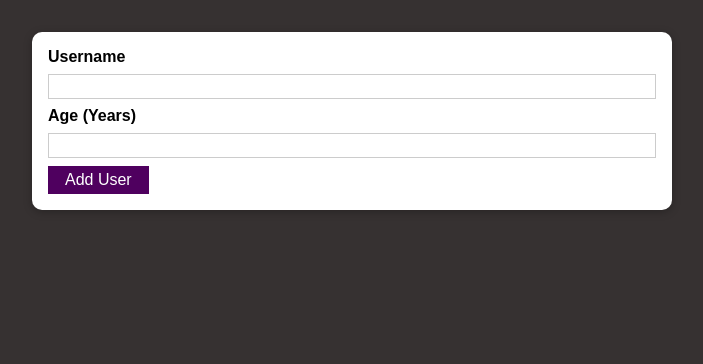
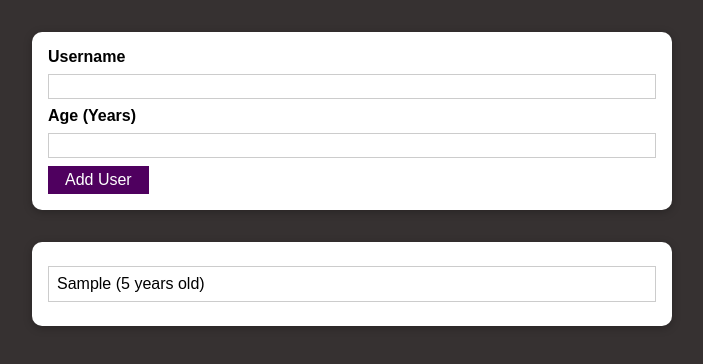
Before and after one commit to HayaaQutaishat/01-starting-project-3, a React (Create React App) app: page / in a window 1280 px wide. Both pictures are taken after typing "Sample", "5" into the empty fields and a click on the button "Add User". Shown: the top 364 px of the page, without its empty margins (288-991 px from the left). Built offline with nearby package versions, Linux system fonts and the light colour scheme.

Commit message:
Managing a List Of Users via State

```diff
--- a/src/App.js
+++ b/src/App.js
@@ -1,10 +1,21 @@
-import React from "react";
+import React, { useState } from "react";
 import AddUsers from "./Components/Users/AddUsers";
+import UsersList from "./Components/Users/UsersList";
+
+const USERS_LIST = [];
 
 function App() {
+  const [list, setList] = useState(USERS_LIST);
+  const addUserListHandler = (newUser) => {
+    setList((prevList) => {
+      return [newUser, ...prevList];
+    });
+  };
+  console.log(list);
   return (
     <div>
-      <AddUsers />
+      <AddUsers onAddUserList={addUserListHandler} />
+      <UsersList list={list} />
     </div>
   );
 }
--- a/src/Components/Users/AddUsers.js
+++ b/src/Components/Users/AddUsers.js
@@ -22,7 +22,13 @@ const AddUsers = (props) => {
     if (+enteredAge < 1) {
       return;
     }
-    console.log(enteredName, enteredAge);
+    // console.log(enteredName, enteredAge);
+    const newUser = {
+      id: Math.random().toString(),
+      name: enteredName,
+      age: +enteredAge,
+    };
+    props.onAddUserList(newUser);
     setEnteredAge("");
     setEnteredName("");
   };
--- /dev/null
+++ b/src/Components/Users/UsersList.js
@@ -0,0 +1,17 @@
+import styles from "./UsersList.module.css";
+import Card from "../UI/Card";
+const UsersList = (props) => {
+  return (
+    <Card className={styles.users}>
+      <ul>
+        {props.list.map((item) => (
+          <li key={item.id}>
+            {item.name} ({item.age} years old)
+          </li>
+        ))}
+      </ul>
+    </Card>
+  );
+};
+
+export default UsersList;
--- /dev/null
+++ b/src/Components/Users/UsersList.module.css
@@ -0,0 +1,16 @@
+.users {
+  margin: 2rem auto;
+  width: 90%;
+  max-width: 40rem;
+}
+
+.users ul {
+  list-style: none;
+  padding: 1rem;
+}
+
+.users li {
+  border: 1px solid #ccc;
+  margin: 0.5rem 0;
+  padding: 0.5rem;
+}
```
